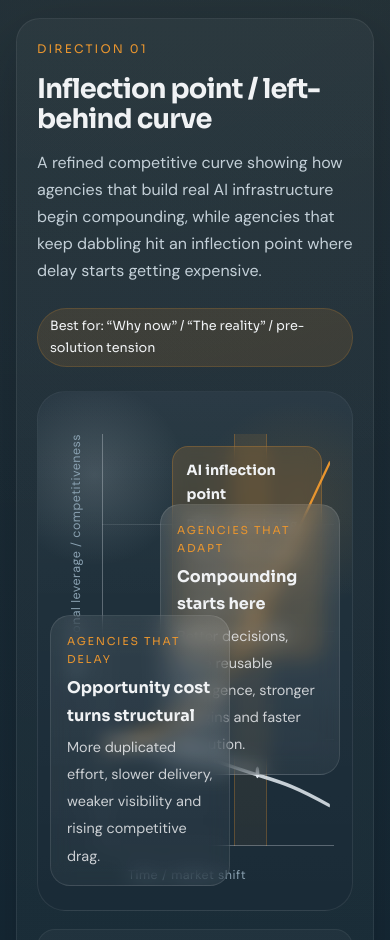
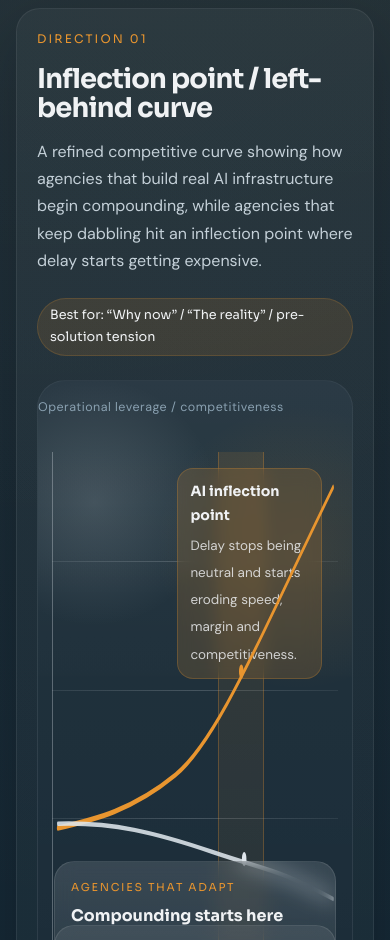
Before and after one commit to bigfish777-dog/marketus-ai, a website: page graphics-exploration.html in a window 390 px wide. Shown: the part 1060-2000 px from the top of the page. Drawn offline with Linux system fonts and the light colour scheme.

Commit message:
Improve graphics exploration mobile layout

```diff
--- a/graphics-exploration.html
+++ b/graphics-exploration.html
@@ -31,6 +31,7 @@
       }
 
       * { box-sizing: border-box; margin: 0; padding: 0; }
+      html, body { width: 100%; max-width: 100%; overflow-x: hidden; }
 
       body {
         font-family: 'DM Sans', sans-serif;
@@ -40,6 +41,7 @@
           linear-gradient(180deg, #172a36 0%, var(--navy-deep) 100%);
         color: var(--white);
         line-height: 1.7;
+        overflow-x: hidden;
         -webkit-font-smoothing: antialiased;
       }
 
@@ -93,6 +95,7 @@
       h2 { font-size: clamp(1.7rem, 3vw, 2.45rem); margin-bottom: 0.9rem; }
       h3 { font-size: 1.05rem; margin-bottom: 0.45rem; }
       p { color: var(--white-dim); }
+      h1, h2, h3, h4, p, li, span { overflow-wrap: anywhere; }
 
       .note-panel ul { list-style: none; display: grid; gap: 0.8rem; }
       .note-panel li { color: var(--white-dim); padding-left: 1rem; position: relative; }
@@ -418,13 +421,109 @@
       }
 
       @media (max-width: 700px) {
-        .wrap { padding: 1rem; }
-        .intro-panel, .note-panel, .example { padding: 1.25rem; border-radius: 24px; }
-        .artboard { min-height: 520px; }
-        .chart-shell { left: 64px; right: 18px; }
-        .curve-card--adapt { right: 12px; top: 112px; width: 180px; }
-        .curve-card--leftbehind { left: 12px; bottom: 24px; width: 180px; }
-        .inflection-note { top: 12px; right: 12px; left: auto; max-width: 150px; }
+        h1 { font-size: clamp(1.9rem, 10vw, 2.6rem); }
+        h2 { font-size: clamp(1.4rem, 7vw, 1.9rem); }
+        h3 { font-size: 0.98rem; }
+        .wrap {
+          width: 100%;
+          max-width: 100%;
+          padding: 1rem;
+        }
+        .intro,
+        .examples,
+        .example,
+        .example-head,
+        .desc,
+        .verdicts,
+        .verdict,
+        .compare-panel,
+        .compare-head,
+        .compare-body,
+        .summary-strip,
+        .summary-chip,
+        .curve-card,
+        .tag {
+          width: 100%;
+          max-width: 100%;
+        }
+        .topbar {
+          position: static;
+          padding: 0.95rem 1rem;
+          border-radius: 18px;
+          align-items: flex-start;
+          flex-direction: column;
+        }
+        .topbar img { height: 24px; }
+        .topbar-copy { font-size: 0.9rem; }
+        .intro-panel, .note-panel, .example {
+          padding: 1.25rem;
+          border-radius: 24px;
+          width: 100%;
+          max-width: 100%;
+          overflow: hidden;
+        }
+        .example-head { display: grid; grid-template-columns: 1fr; align-items: start; }
+        .tag { justify-self: start; }
+        .artboard { min-height: auto; }
+
+        .artboard--inflection {
+          padding: 1rem;
+          min-height: 760px;
+        }
+        .axis-label--y {
+          left: 0;
+          top: 1rem;
+          writing-mode: initial;
+          transform: none;
+        }
+        .axis-label--x {
+          left: 0;
+          bottom: 0.75rem;
+        }
+        .chart-shell {
+          left: 0.85rem;
+          right: 0.85rem;
+          top: 4.4rem;
+          bottom: 12rem;
+        }
+        .inflection-band {
+          left: 58%;
+          width: 16%;
+        }
+        .inflection-note {
+          top: 1rem;
+          left: auto;
+          right: 1rem;
+          max-width: 145px;
+          padding: 0.7rem 0.75rem;
+        }
+        .curve-card {
+          width: auto;
+          left: 1rem;
+          right: 1rem;
+          position: absolute;
+        }
+        .curve-card--adapt {
+          top: auto;
+          right: 1rem;
+          bottom: 6.7rem;
+        }
+        .curve-card--leftbehind {
+          left: 1rem;
+          bottom: 1rem;
+        }
+
+        .artboard--efficiency {
+          grid-template-columns: 1fr;
+          padding: 1rem;
+        }
+        .metric-row {
+          grid-template-columns: 1fr;
+          gap: 0.55rem;
+        }
+        .summary-strip {
+          grid-template-columns: 1fr;
+        }
       }
     </style>
   </head>
```
